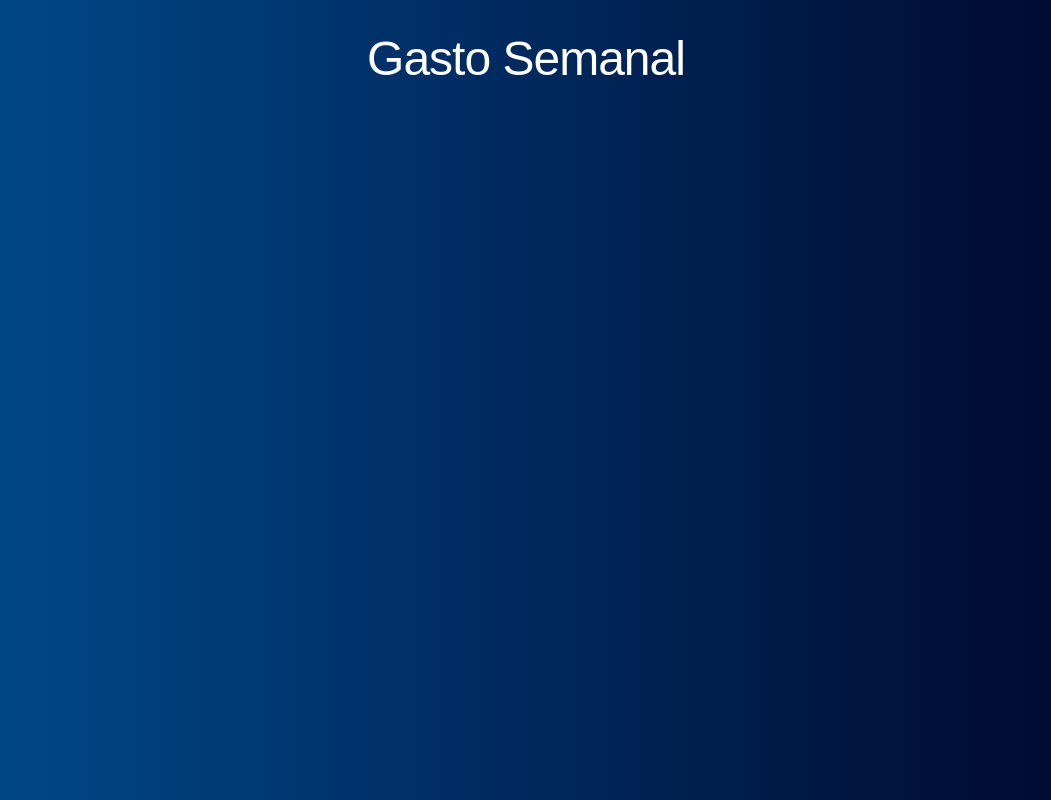
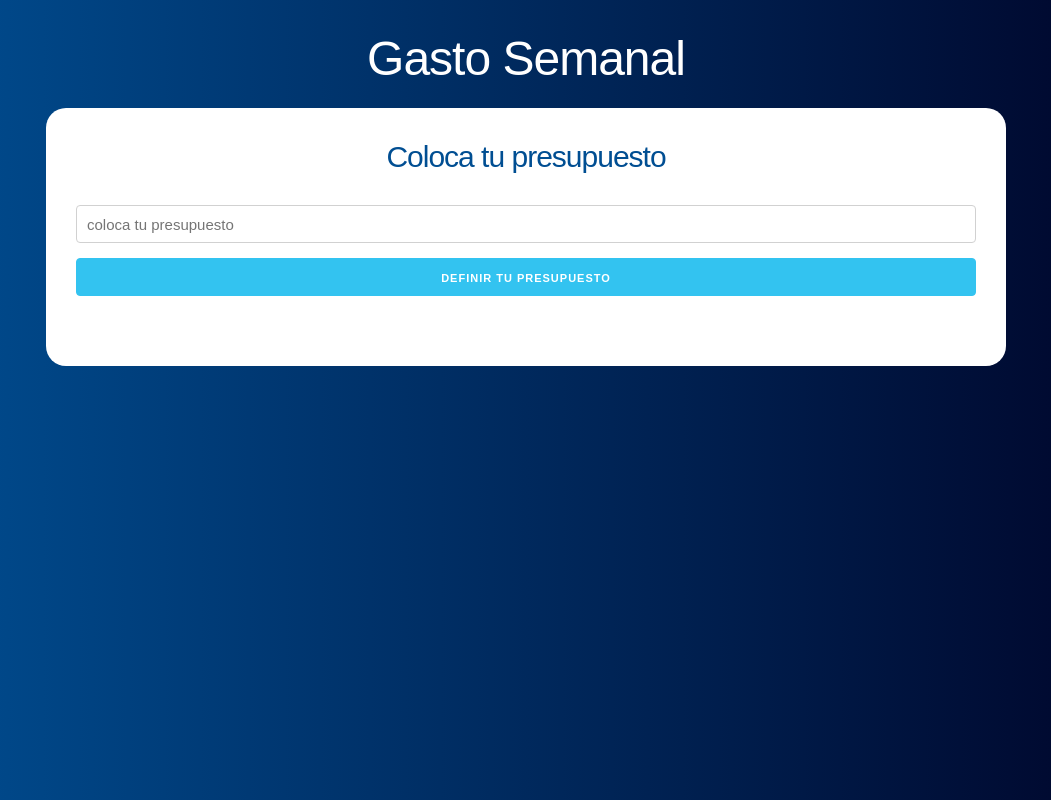
Before and after one commit to migueldavila/weekly_expense, a React (Create React App) app: page / in a window 1280 px wide. Shown: the whole page, without its empty margins (114-1165 px from the left). Built offline with nearby package versions, Linux system fonts and the light colour scheme.

Commit message:
Question componet

```diff
--- a/src/App.js
+++ b/src/App.js
@@ -1,11 +1,17 @@
 import React from 'react';
+
+import Question from './componets/Question';
 
 function App() {
   return (
     <div className="container">
       <header>
         <h1>Gasto Semanal</h1>
+        <div className="contenido-principal contenido">
+          <Question />
+        </div>
       </header>
+
     </div>
   );
 }
--- /dev/null
+++ b/src/componets/Question.js
@@ -0,0 +1,42 @@
+import React, { Fragment, useState } from 'react';
+
+const Question = () => {
+
+    // state
+    const [quantity, setQuantiy] = useState(0);
+    const [error, setError] = useState(false);
+   // function
+
+    const setBudget = e => {
+      setQuantiy(parseInt(e.target.value));
+    }
+
+    const addBudget = e => {
+      e.preventDefault();
+      console.log(quantity)
+    }
+
+    return(
+      <Fragment>
+        <h2>Coloca tu presupuesto</h2>
+        <form
+          onSubmit = {addBudget}
+        >
+          <input
+            type="number"
+            className="u-full-width"
+            placeholder="coloca tu presupuesto"
+            onChange={setBudget}
+          />
+
+          <input
+            type="submit"
+            className="button-primary u-full-width"
+            value="Definir tu presupuesto"
+          />
+        </form>
+      </Fragment>
+    );
+}
+
+export default Question;
```
